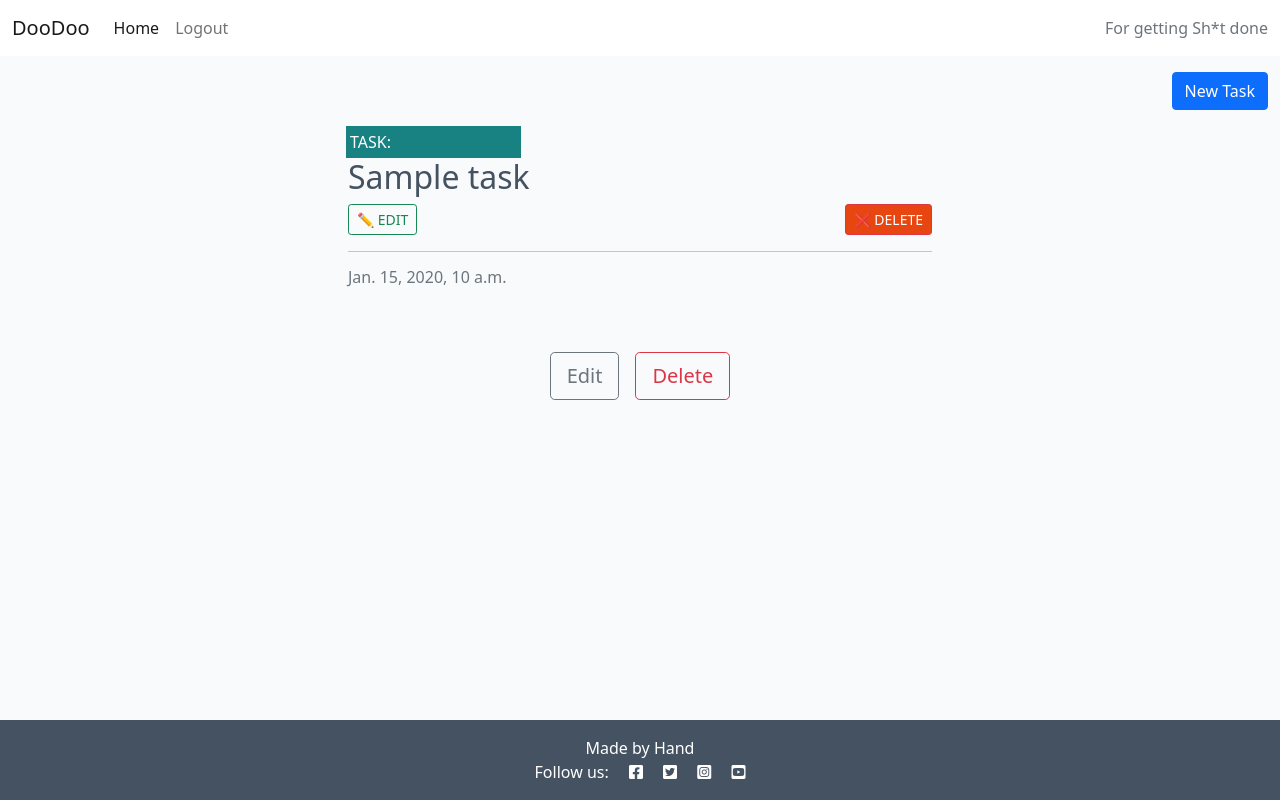
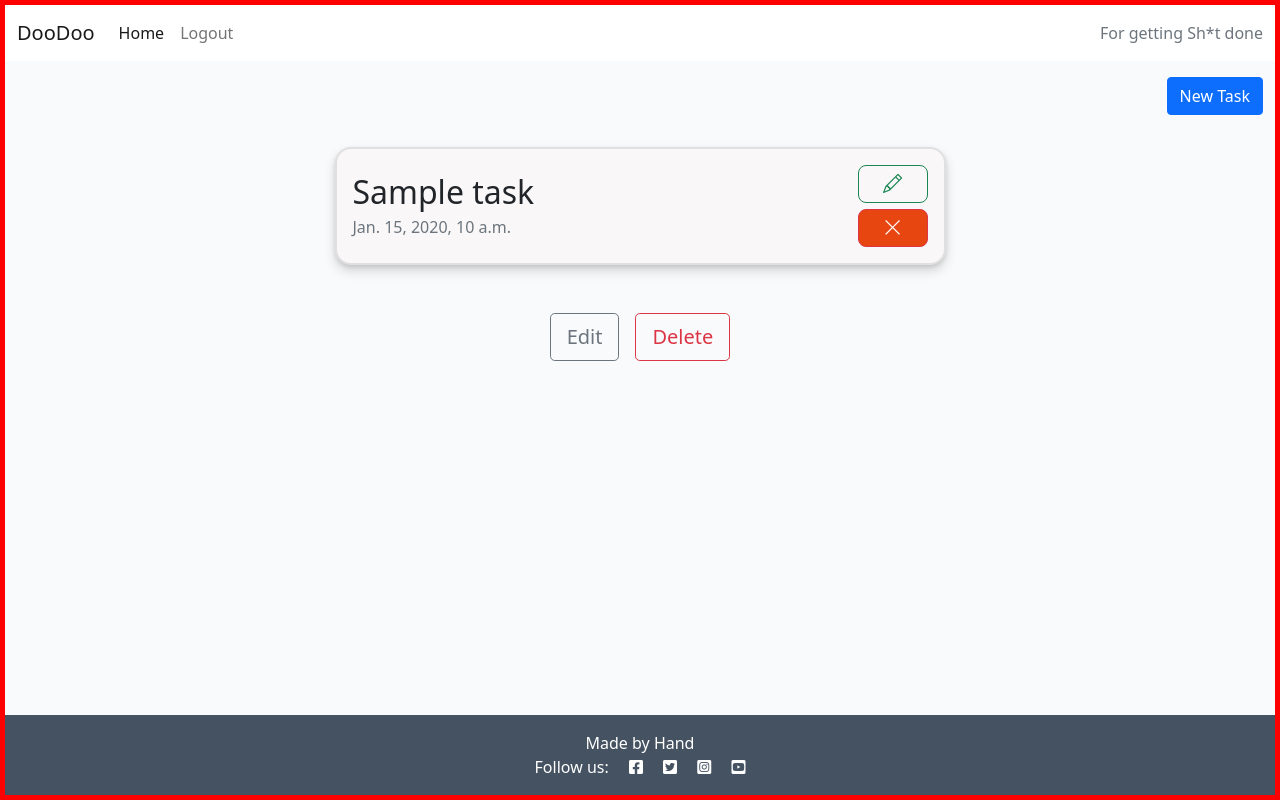
Before and after one commit to daswinkelmann/capstone_final, a Django app: page /?mode=manage in a window 1280 px wide. Run offline with Django 4.2, Linux system fonts and the light colour scheme; a user stored in the database is signed in; tables that the repository leaves empty hold one stand-in row (values such as "Sample post").

Commit message:
styled task card panels and buttons

```diff
--- a/config/settings.py
+++ b/config/settings.py
@@ -30,7 +30,7 @@ if os.path.isfile('env.py'):
 SECRET_KEY = os.environ.get('SECRET_KEY')
 
 # SECURITY WARNING: don't run with debug turned on in production!
-DEBUG = False
+DEBUG = True
 
 ALLOWED_HOSTS = ['.herokuapp.com','127.0.0.1']
 
--- a/static/css/style.css
+++ b/static/css/style.css
@@ -1,16 +1,16 @@
 body {
-    background-color: #F9FAFC;
+    background-color: #f9fafc;
 }
 
 .brand {
     font-family: Lato, sans-serif;
     font-size: 1.4rem;
     font-weight: 700;
-    color: #4A4A4F;
+    color: #4a4a4f;
 }
 
 .red-o {
-    color: #E84610;
+    color: #e84610;
 }
 
 .thin {
@@ -26,7 +26,7 @@ body {
 }
 
 .main-bg {
-    background-color: #F9FAFC;
+    background-color: #f9fafc;
 }
 
 .card {
@@ -98,7 +98,7 @@ body {
 
 .post-link:hover,
 .page-link {
-    color: #E84610;
+    color: #e84610;
 }
 
 .post-title {
@@ -120,11 +120,11 @@ body {
 .btn-signup:hover,
 .btn-signup:active {
     background-color: #fff;
-    color: #23BBBB;
+    color: #23bbbb;
 }
 
 .link {
-    color: #23BBBB;
+    color: #23bbbb;
     text-decoration: none;
 }
 
@@ -135,19 +135,19 @@ body {
 }
 
 .btn-like {
-    color: #E84610;
+    color: #e84610;
     border: none;
     background: transparent;
 }
 
 .btn-delete {
     color: #fff;
-    background: #E84610;
+    background: #e84610;
 }
 
 .btn-like:hover,
 .btn-like:active {
-    color: #E84610;
+    color: #e84610;
     background: transparent;
     border: none;
 }
@@ -159,3 +159,54 @@ body {
 .approval {
     color: rgb(222, 146, 168);
 }
+
+/* Doodoo task cards */
+/* Remove Bootstrap default card look */
+.task-card.card {
+    border: 2px solid #e0e0e0; /* light grey outline */
+    border-radius: 16px; /* clean rounded pill */
+    background: #f9f7f7;
+
+    box-shadow: 0 2px 4px rgba(0, 0, 0, 0.1), 0 6px 12px rgba(0, 0, 0, 0.15);
+
+    padding: 16px;
+    margin-bottom: 1.5rem;
+}
+
+/* Remove Bootstrap's card-body padding so ours takes over */
+.task-card .card-body {
+    padding: 0;
+}
+
+body {
+    border: 5px solid red !important;
+}
+
+.icon-btn {
+    width: 34px;
+    height: 34px;
+    padding: 0;
+    display: flex;
+    justify-content: center;
+    align-items: center;
+}
+.icon-btn i {
+    font-size: 1.2rem;
+}
+
+/* Match EDIT + DELETE buttons to DONE button width */
+.task-actions .btn-icon {
+    width: 70px; /* same width as DONE */
+    height: 38px; /* similar height */
+    display: flex;
+    justify-content: center;
+    align-items: center;
+    padding: 0; /* keep icon centred */
+    font-size: 1.2rem; /* make icons readable */
+    border-radius: 8px; /* same rounded shape */
+}
+
+/* Space between stacked buttons */
+.task-actions .btn-icon + .btn-icon {
+    margin-top: 6px;
+}
--- a/tasks/templates/tasks/index.html
+++ b/tasks/templates/tasks/index.html
@@ -9,20 +9,26 @@
     <div class="row justify-content-center">
         <!-- Task Entries Column -->
         <div class="col-12 col-md-8 col-lg-6 mt-3 left">
-
             {% for task in task_list %}
             <div class="card mb-4 task-card">
+                <div class="card-body">
+                    <div
+                        class="d-flex justify-content-between align-items-center"
+                    >
+                        <!-- LEFT: task title + tiny date -->
+                        <div class="task-text">
+                            <h2 class="task-title mb-1">{{ task.title }}</h2>
+                            <p class="task-date mb-0 text-muted">
+                                {{ task.created_at }}
+                            </p>
+                        </div>
 
-                        <div class="card-body">
-                            <div class="image-container">
-                                <div class="image-flash">
-                                    <p class="author">Task:</p>
-                                </div>
-                            </div>
-                            <a href="#" class="post-link">
-                                <h2 class="card-title">{{ task.title }}</h2>
-                            </a>
+                        <!-- RIGHT: buttons -->
+                        <div
+                            class="task-actions d-flex flex-column align-items-end ms-3"
+                        >
                             {% if mode == "read" %}
+                            <!-- Single DONE button in normal mode -->
                             <form
                                 action="{% url 'task_done' task.id %}"
                                 method="POST"
@@ -30,41 +36,34 @@
                                 {% csrf_token %}
                                 <button
                                     type="submit"
-                                    class="btn btn-sm btn-success mt-2"
+                                    class="btn btn-success btn-sm btn-done"
                                 >
                                     DONE
                                 </button>
                             </form>
                             {% elif mode == "manage" %}
-                            <div class="d-flex justify-content-between mt-2">
-                                <a
-                                    href="{% url 'edit_task' task.id %}"
-                                    class="btn btn-sm btn-outline-success"
-                                    >✏️ EDIT</a
-                                >
-                                <button
-                                    type="button"
-                                    class="btn btn-sm btn-outline-danger btn-delete"
-                                    data-task-id="{{ task.id }}"
-                                >
-                                    ❌ DELETE
+                            <!-- Stacked EDIT / DELETE in manage mode -->
+                           <a href="{% url 'edit_task' task.id %}"
+   class="btn btn-outline-success btn-icon">
+    <i class="bi bi-pencil"></i>
+</a>
+
+<button type="button"
+        class="btn btn-outline-danger btn-icon btn-delete"
+        data-task-id="{{ task.id }}">
+    <i class="bi bi-x-lg"></i>
 </button>
-                            </div>
                             {% endif %}
-                            <hr />
-                            <p class="card-text text-muted h6">
-                                {{ task.created_at}}
-                            </p>
-                            </div>
-
-
-                            {% endfor %}
-                            </div> <!-- closes col-12 col-md-8 col-lg-6 -->
-                            </div> <!-- closes outer row -->
-
-
                         </div>
                     </div>
+</div>
+</div>
+                {% endfor %}
+            </div>
+            <!-- closes col-12 col-md-8 col-lg-6 -->
+        </div>
+        <!-- closes outer row -->
+
         {% if is_paginated %}
         <nav aria-label="Page navigation">
             <ul class="pagination justify-content-center">
@@ -82,8 +81,12 @@
         </nav>
         {% endif %}
         <div class="d-flex justify-content-center gap-3 mt-4">
-        <a href="?mode=manage" class="btn btn-outline-secondary btn-lg">Edit</a>
-        <a href="?mode=manage" class="btn btn-outline-danger btn-lg">Delete</a>
+            <a href="?mode=manage" class="btn btn-outline-secondary btn-lg"
+                >Edit</a
+            >
+            <a href="?mode=manage" class="btn btn-outline-danger btn-lg"
+                >Delete</a
+            >
         </div>
     </div>
 
@@ -109,8 +112,8 @@
                     ></button>
                 </div>
                 <div class="modal-body">
-                Are you sure you want to delete your comment? This action cannot
-                be undone.
+                    Are you sure you want to delete your comment? This action
+                    cannot be undone.
                 </div>
                 <div class="modal-footer">
                     <button
@@ -120,7 +123,9 @@
                     >
                         Close
                     </button>
-                <a id="deleteConfirm" href="#" class="btn btn-danger">Delete</a>
+                    <a id="deleteConfirm" href="#" class="btn btn-danger"
+                        >Delete</a
+                    >
                 </div>
             </div>
         </div>
@@ -131,3 +136,4 @@
     {% endblock content %} {% block extras %}
     <script src="{% static 'js/tasks.js' %}"></script>
     {% endblock %}
+</div>
--- a/templates/base.html
+++ b/templates/base.html
@@ -23,6 +23,8 @@
     <!-- Bootstrap CSS -->
     <link href="https://cdn.jsdelivr.net/npm/bootstrap@5.0.1/dist/css/bootstrap.min.css" rel="stylesheet"
         integrity="sha384-+0n0xVW2eSR5OomGNYDnhzAbDsOXxcvSN1TPprVMTNDbiYZCxYbOOl7+AMvyTG2x" crossorigin="anonymous">
+    <!-- Bootstrap icons -->
+    <link rel="stylesheet" href="https://cdn.jsdelivr.net/npm/bootstrap-icons@1.11.1/font/bootstrap-icons.css">
     <!-- Custom CSS -->
     <link rel="stylesheet" href="{% static 'css/style.css' %}">
 
```
Also changed, not shown: iPad wireframes.png (deleted), laptop wireframes.png (deleted), static/images/iPad wireframes_V2.png (renamed from iPad wireframes_V2.png), static/images/laptop wireframes_V2.png (renamed from laptop wireframes_V2.png), static/images/mobile wireframes.png (renamed from mobile wireframes.png), 7 other files. Lines whose indentation alone changed are shown as unchanged.
